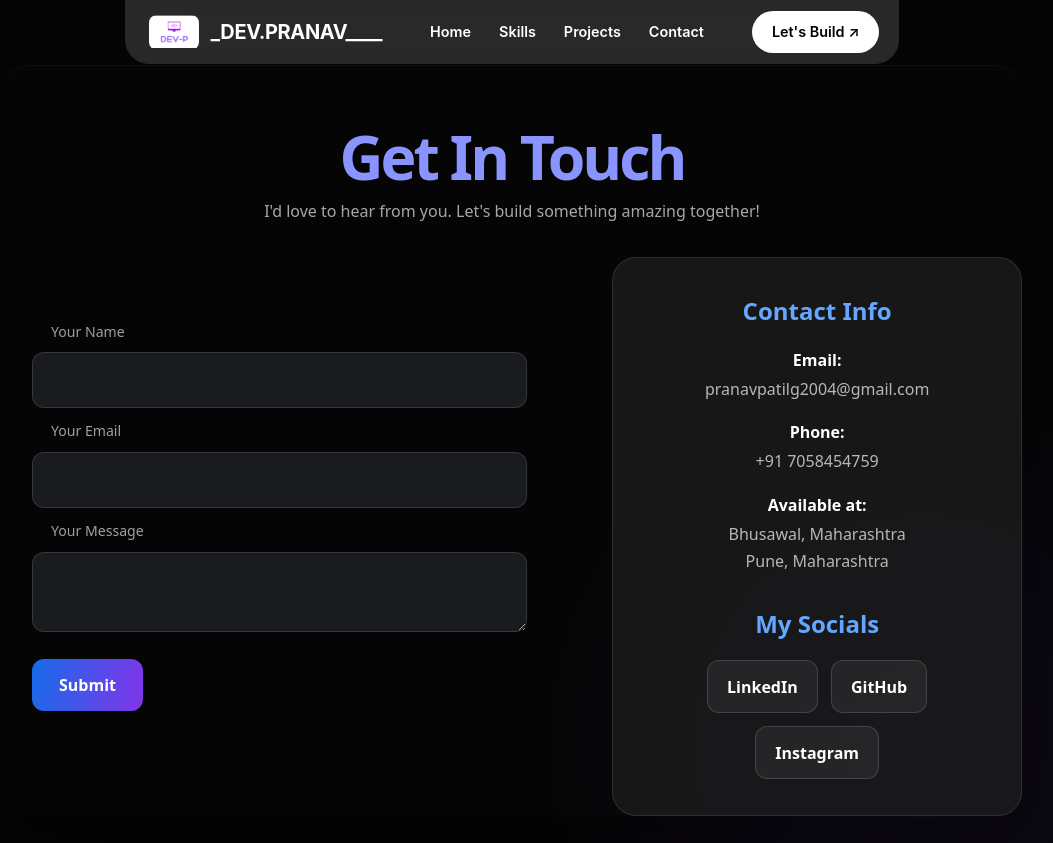
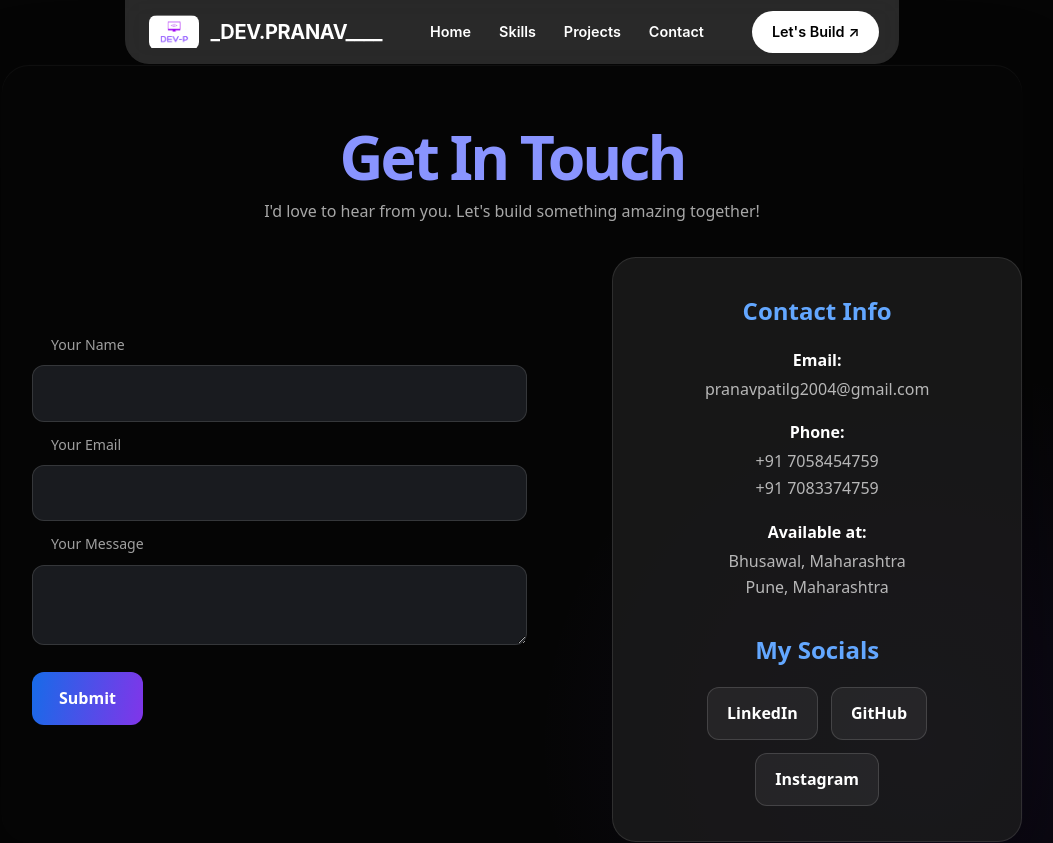
Before and after one commit to Lab-Dev-Pranav/PF, a React (Vite) app: page /contact in a window 1280 px wide. Shown: the top 843 px of the page, without its empty margins (128-1181 px from the left). Built offline with nearby package versions, Linux system fonts and the light colour scheme; a web font is replaced by a local one.

Commit message:
second contact number added

```diff
--- a/src/pages/Contact/Contact.jsx
+++ b/src/pages/Contact/Contact.jsx
@@ -23,6 +23,7 @@ const Contact = () => {
               <div>
                 <dt>Phone:</dt>
                 <dd><a href="tel:+917058454759">+91 7058454759</a></dd>
+                <dd><a href="tel:+917083374759">+91 7083374759</a></dd>
               </div>
               <div>
                 <dt>Available at:</dt>
```
